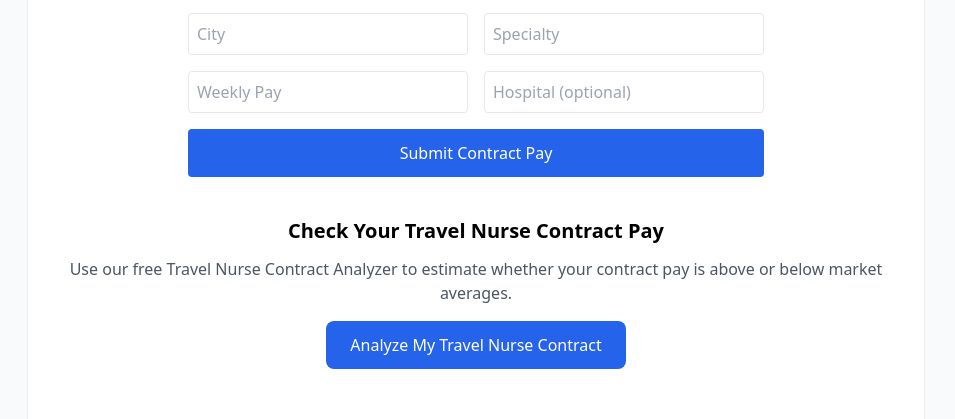
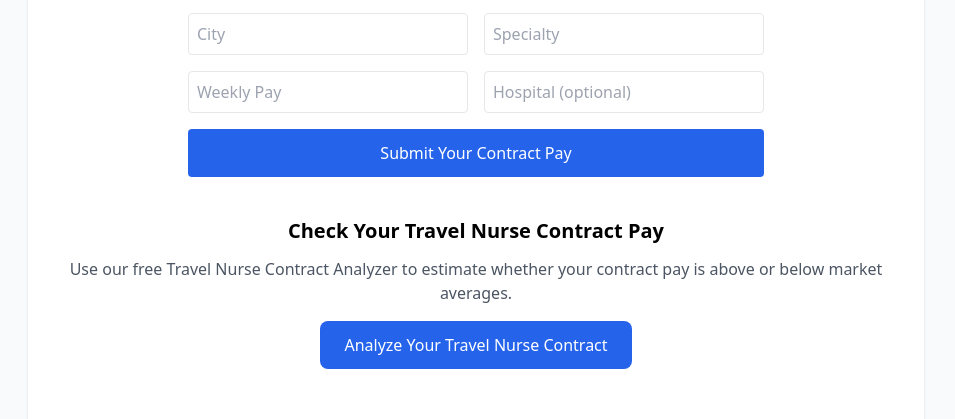
Before and after one commit to TravelNurseIntel/travel-nurse-intel, a website: page travel-nurse-pay-transparency.html in a window 1280 px wide. Shown: the part 830-1249 px from the top of the page, without its empty margins (164-1119 px from the left). Drawn offline with nearby package versions, Linux system fonts and the light colour scheme; no server answers.

Commit message:
Update travel-nurse-pay-transparency.html

```diff
--- a/travel-nurse-pay-transparency.html
+++ b/travel-nurse-pay-transparency.html
@@ -124,7 +124,7 @@ Help other travel nurses understand current market pay.
 <input type="text" placeholder="Hospital (optional)" class="p-2 border rounded">
 
 <button class="col-span-2 bg-blue-600 text-white p-3 rounded hover:bg-blue-700">
-Submit Contract Pay
+Submit Your Contract Pay
 </button>
 
 </form>
@@ -142,7 +142,7 @@ Use our free Travel Nurse Contract Analyzer to estimate whether your contract pa
 </p>
 
 <a href="/" class="inline-block bg-blue-600 text-white px-6 py-3 rounded-lg mb-6">
-Analyze My Travel Nurse Contract
+Analyze Your Travel Nurse Contract
 </a>
 
 </div>
```
